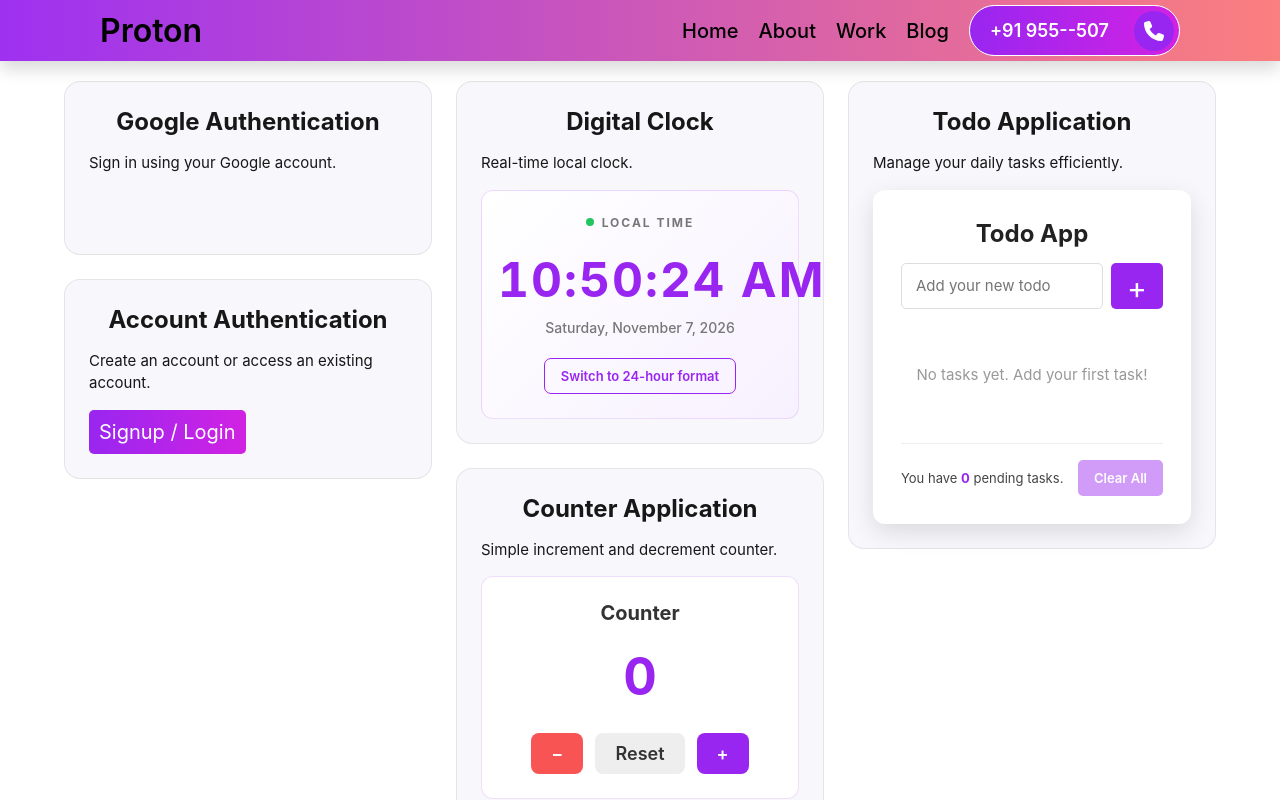
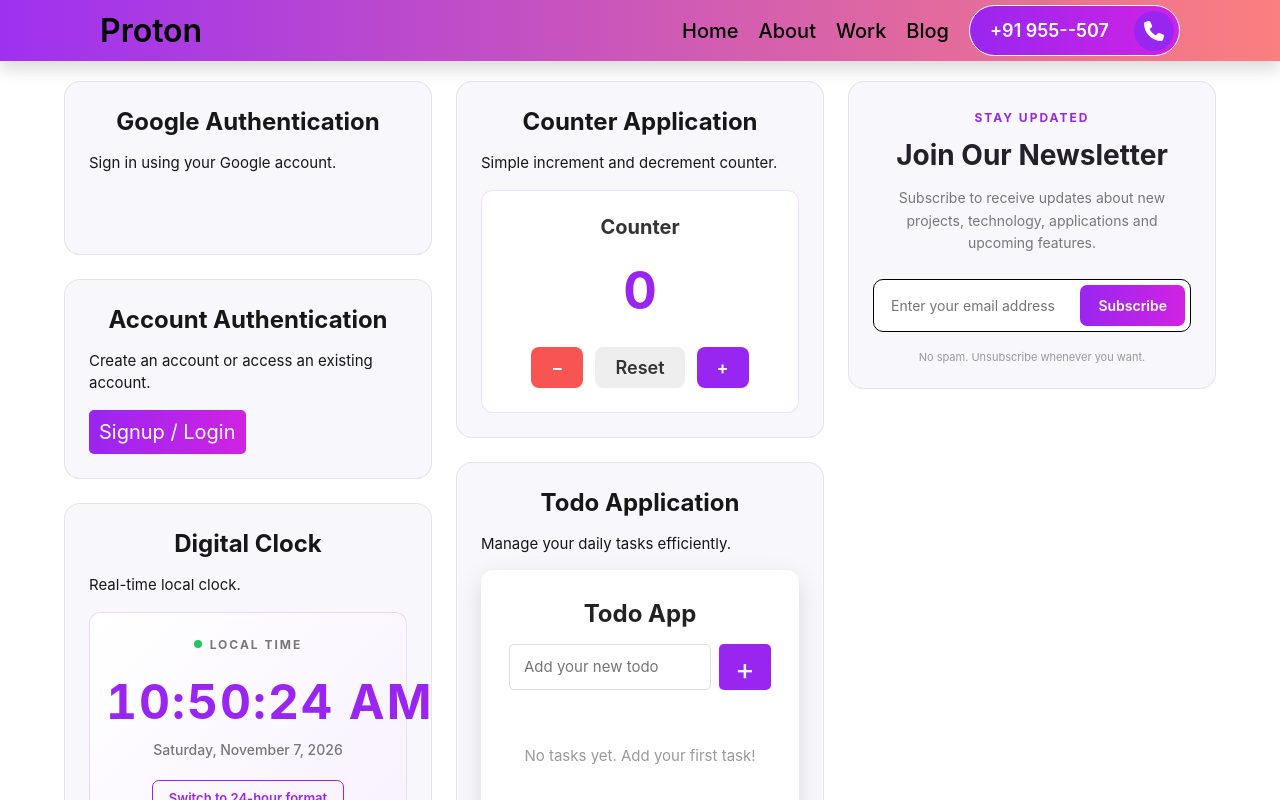
Before and after one commit to ChandraBhooshan/proton-pulse, a React (Create React App) app in the folder frontend/: page /work in a window 1280 px wide. Shown: the top 800 px of the page. Built offline with nearby package versions, Linux system fonts and the light colour scheme.

Commit message:
first commit

```diff
--- a/frontend/src/Work.js
+++ b/frontend/src/Work.js
@@ -6,6 +6,7 @@ import Counter from "./modules/counter/Counter";
 import Todo from "./modules/todo/Todo";
 // import ImageConverter from "./modules/image-converter/ImageConJpgToPng";
 import "./Work.css";
+import Newsletter from "./modules/newsletter/Newsletter";
 
 function Work() {
   const navigate = useNavigate();
@@ -86,6 +87,12 @@ function Work() {
 
             <ImageConverter />
           </section> */}
+          <section className="work-feature-card">
+            {/* <h2>Newsletter Subscription</h2>
+            <p>Subscribe to receive the latest updates.</p> */}
+
+            <Newsletter />
+          </section>
         </div>
       </div>
     </div>
--- /dev/null
+++ b/frontend/src/modules/newsletter/Newsletter.css
@@ -0,0 +1,114 @@
+.newsletter-container {
+  width: 100%;
+  max-width: 550px;
+  margin: 20px auto;
+  padding: 35px;
+  box-sizing: border-box;
+
+  background: #ffffff;
+  border: 1px solid #eee5f5;
+  border-radius: 16px;
+
+  box-shadow: 0 8px 25px rgba(0, 0, 0, 0.07);
+}
+
+.newsletter-content {
+  text-align: center;
+}
+
+.newsletter-tag {
+  display: inline-block;
+  color: #9926f0;
+  font-size: 12px;
+  font-weight: 700;
+  letter-spacing: 2px;
+  margin-bottom: 12px;
+}
+
+.newsletter-content h2 {
+  color: #24202b;
+  font-size: 28px;
+  margin: 0 0 12px;
+}
+
+.newsletter-content p {
+  color: #777;
+  font-size: 14px;
+  line-height: 1.6;
+  margin-bottom: 24px;
+}
+
+.newsletter-input-group {
+  display: flex;
+  gap: 8px;
+  padding: 5px;
+
+  background: white;
+  border: 1px solid black;
+  border-radius: 10px;
+}
+
+.newsletter-input-group input {
+  flex: 1;
+  min-width: 0;
+  padding: 12px;
+  border: none;
+  outline: none;
+  background: transparent;
+  font-size: 14px;
+}
+
+.newsletter-input-group button {
+  padding: 12px 18px;
+  margin: 0;
+
+  background: linear-gradient(to right, #9926f0, #d122e3);
+
+  color: white;
+  border: none;
+  border-radius: 7px;
+  font-size: 14px;
+  font-weight: 600;
+  cursor: pointer;
+  white-space: nowrap;
+}
+
+.newsletter-input-group button:hover {
+  opacity: 0.85;
+}
+
+.newsletter-input-group button:disabled {
+  opacity: 0.6;
+  cursor: wait;
+}
+
+.newsletter-content .newsletter-status {
+  margin: 15px 0;
+  color: #16834a;
+  font-size: 13px;
+}
+
+.newsletter-content small {
+  display: block;
+  margin-top: 18px;
+  color: #999;
+  font-size: 11px;
+}
+
+@media (max-width: 480px) {
+  .newsletter-container {
+    padding: 22px 16px;
+  }
+
+  .newsletter-content h2 {
+    font-size: 23px;
+  }
+
+  .newsletter-input-group {
+    flex-direction: column;
+  }
+
+  .newsletter-input-group button {
+    width: 100%;
+  }
+}
--- /dev/null
+++ b/frontend/src/modules/newsletter/Newsletter.js
@@ -0,0 +1,85 @@
+import { useState } from "react";
+import "./Newsletter.css";
+
+function Newsletter() {
+  const [email, setEmail] = useState("");
+  const [status, setStatus] = useState("");
+  const [loading, setLoading] = useState(false);
+
+  const handleSubscribe = async (e) => {
+    e.preventDefault();
+
+    if (!email.trim()) {
+      setStatus("Please enter your email address.");
+      return;
+    }
+
+    setLoading(true);
+    setStatus("");
+
+    try {
+      // Connect this endpoint to your backend.
+      const response = await fetch("/api/newsletter/subscribe", {
+        method: "POST",
+        headers: {
+          "Content-Type": "application/json",
+        },
+        body: JSON.stringify({ email: email.trim() }),
+      });
+
+      const result = await response.json();
+
+      if (!response.ok) {
+        throw new Error(result.message || "Subscription failed.");
+      }
+
+      setStatus("Successfully subscribed! Thank you.");
+      setEmail("");
+    } catch (error) {
+      setStatus(error.message || "Something went wrong.");
+    } finally {
+      setLoading(false);
+    }
+  };
+
+  return (
+    // <div className="newsletter-container">
+    <div className="newsletter-content">
+      <span className="newsletter-tag">STAY UPDATED</span>
+
+      <h2>Join Our Newsletter</h2>
+
+      <p>
+        Subscribe to receive updates about new projects, technology,
+        applications and upcoming features.
+      </p>
+
+      <form onSubmit={handleSubscribe}>
+        <div className="newsletter-input-group">
+          <input
+            type="email"
+            placeholder="Enter your email address"
+            value={email}
+            onChange={(e) => setEmail(e.target.value)}
+            required
+          />
+
+          <button type="submit" disabled={loading}>
+            {loading ? "Subscribing..." : "Subscribe"}
+          </button>
+        </div>
+      </form>
+
+      {status && (
+        <p className="newsletter-status" role="status">
+          {status}
+        </p>
+      )}
+
+      <small>No spam. Unsubscribe whenever you want.</small>
+      {/* </div> */}
+    </div>
+  );
+}
+
+export default Newsletter;
```
